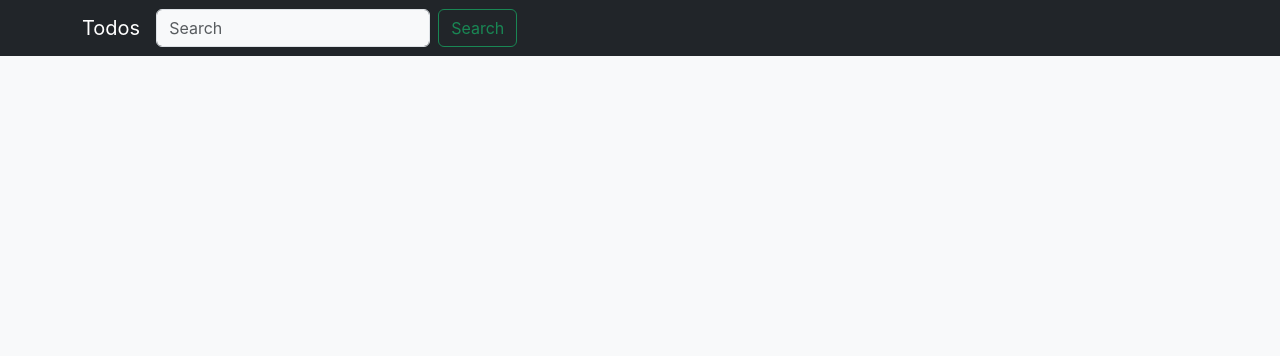
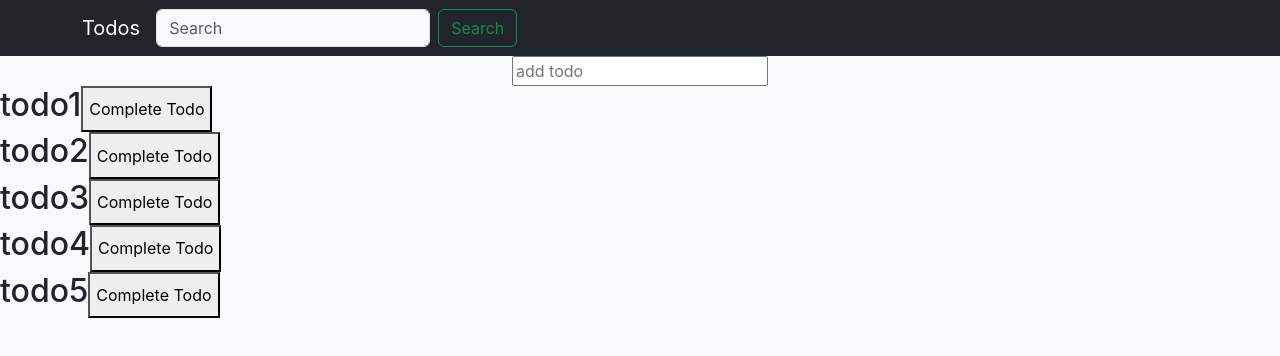
Before and after one commit to kharakkular/todo-frontend, a React (Create React App) app: page / in a window 1280 px wide. Shown: the top 356 px of the page. Built offline with nearby package versions, Linux system fonts and the light colour scheme.

Commit message:
Created Todo and Todos class along with a mock data file

```diff
--- a/src/App.js
+++ b/src/App.js
@@ -3,11 +3,13 @@ import './App.css';
 
 // importing custom components
 import Header from './header/Header';
+import Todos from "./todos/Todos";
 
 function App() {
   return (
     <div className="App">
       <Header />
+      <Todos />
     </div>
   );
 }
--- /dev/null
+++ b/src/mock.json
@@ -0,0 +1,32 @@
+[
+    {
+        "id": 1,
+        "text": "todo1",
+        "createdAt": "2025-05-08T19:45:00Z",
+        "completed": false
+    },
+    {
+        "id": 2,
+        "text": "todo2",
+        "createdAt": "2025-05-08T19:46:00Z",
+        "completed": false
+    },
+    {
+        "id": 3,
+        "text": "todo3",
+        "createdAt": "2025-05-08T19:47:00Z",
+        "completed": false
+    },
+    {
+        "id": 4,
+        "text": "todo4",
+        "createdAt": "2025-05-08T19:48:00Z",
+        "completed": false
+    },
+    {
+        "id": 5,
+        "text": "todo5",
+        "createdAt": "2025-05-08T19:49:00Z",
+        "completed": false
+    }
+]
--- /dev/null
+++ b/src/todos/Todo.js
@@ -0,0 +1,16 @@
+
+const Todo = ({ todo, handleTodoChange }) => {
+
+    const completeTodoHandler = (event) => {
+        const changedTodo = { ...todo, completed: true };
+        handleTodoChange(changedTodo);
+    }
+
+    return (
+        <div style={{ display: "flex" }}>
+            <h2>{todo.text}</h2> <button  onClick={completeTodoHandler}>Complete Todo</button>
+        </div>
+    );
+}
+
+export default Todo;
--- /dev/null
+++ b/src/todos/Todos.js
@@ -0,0 +1,53 @@
+import Todo from "./Todo";
+import mock from "../mock.json";
+import { useEffect, useState } from "react";
+
+const Todos = () => {
+    const [text, setText] = useState("");
+    const [todos, setTodos] = useState(mock);
+
+    console.log("newTodoHandler: " + text);
+    console.log("Todos length: " + todos.length);
+
+    const newTodoHandler = (event) => {
+        console.log("Event target value from newTodoHandler: " + event.target.value);
+        setText(event.target.value);
+    }
+
+    // 2025-06-08T21:48:04.638Z
+    const handleKeyDown = (event) => {
+        if(event.key == "Enter") {
+            let currentTime = new Date().toISOString();
+            const newTodo = {
+                id: todos.length + 1,
+                text: text,
+                completed: false,
+                createdAt: currentTime
+            }
+            setTodos([...todos, newTodo]);
+            setText("");
+        }
+    }
+
+    const handleTodoChange = (todo) => {
+        const inCompleteTodos = todos.filter(t => t.id != todo.id );
+        setTodos([...inCompleteTodos]);
+    }
+
+    // useEffect( () => {
+    //     // setTodos(mock);
+    // }, []);
+
+    return (
+        <div>
+            <div>
+                <input type="text" placeholder="add todo" value={text} onChange={newTodoHandler} onKeyDown={handleKeyDown}/>
+            </div>
+            {todos.filter(t => !t.completed ).map((val, index) => {
+                return <Todo todo={ val } handleTodoChange={handleTodoChange} key={val.id}/>
+            })}
+        </div>
+    );
+}
+
+export default Todos;
```
Also changed, not shown: 1 other file (tests, documents, lock files or other folders).
